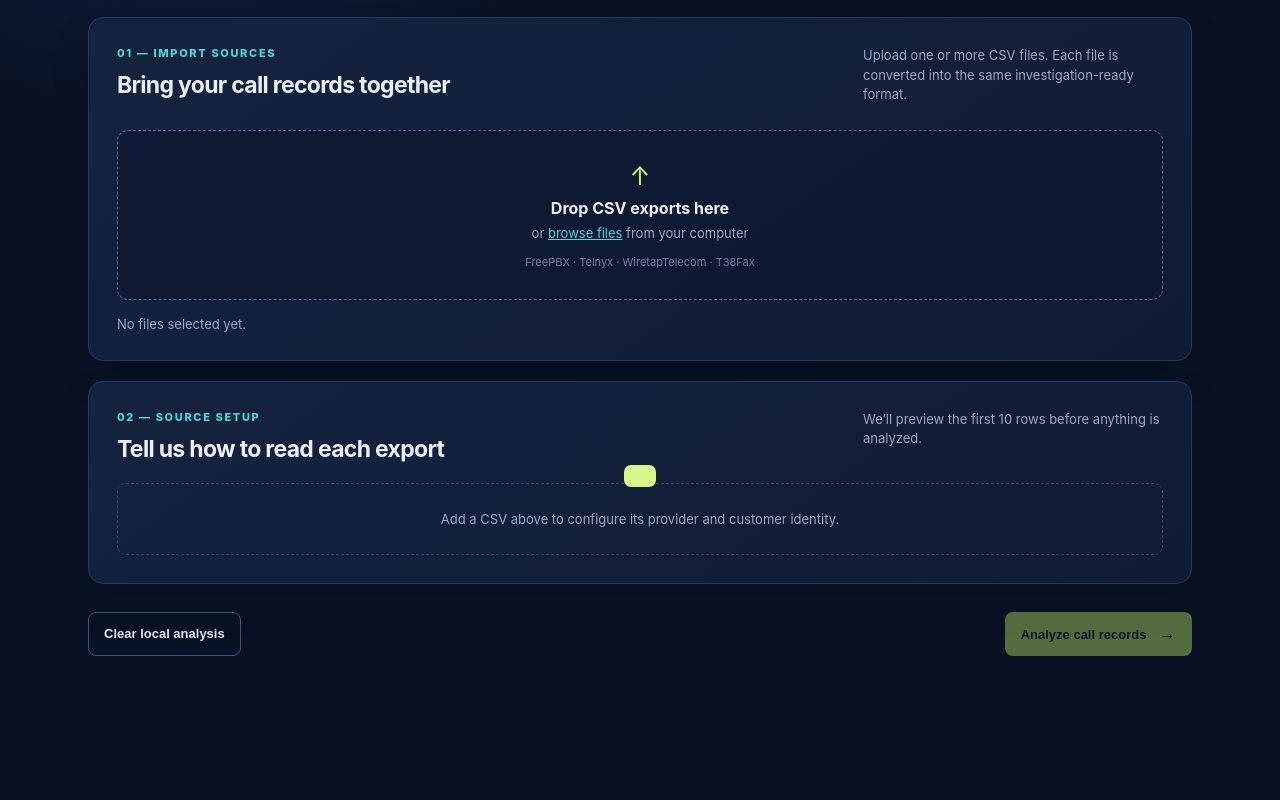
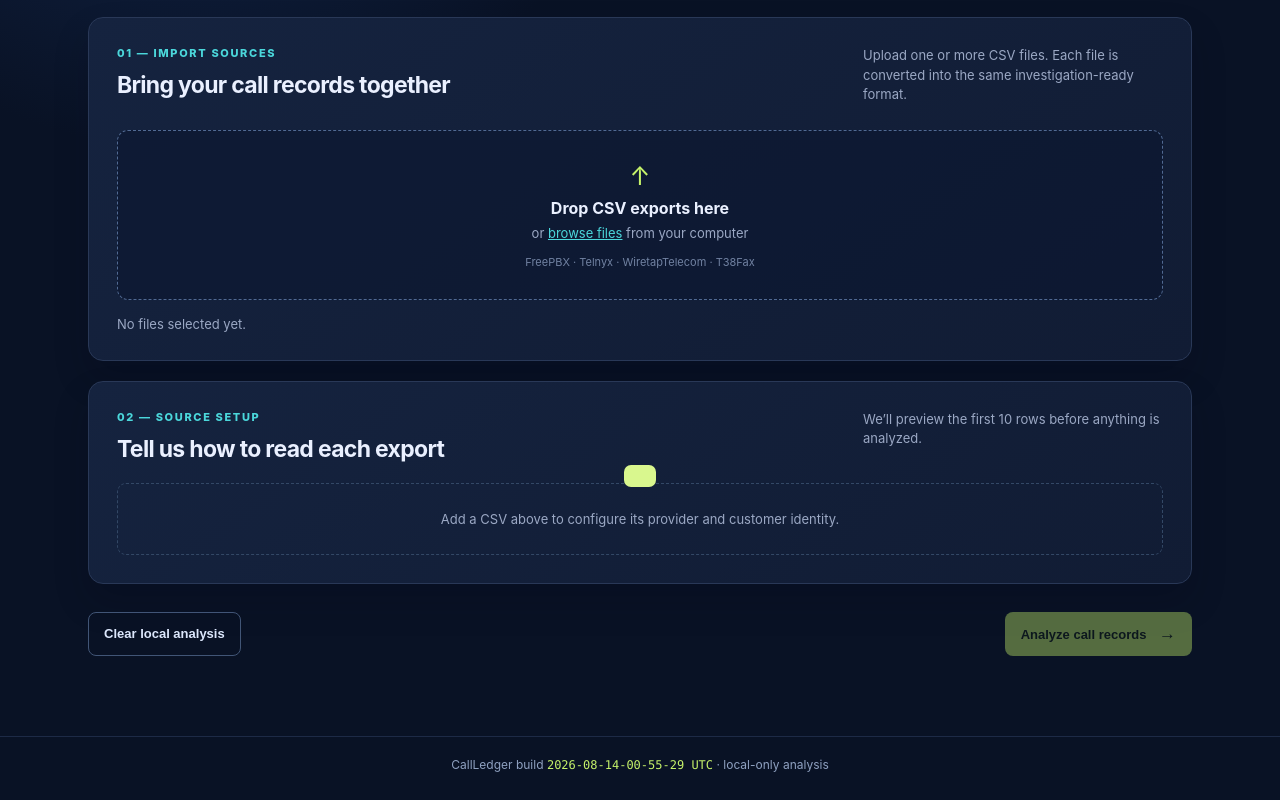
Before and after one commit to tomck/callledger, a plain HTML site: page index.html in a window 1280 px wide. Shown: the part 379-1179 px from the top of the page. Before the commit the page ends 1115 px from the top, so only its background shows below. Drawn offline with Linux system fonts and the light colour scheme.

Commit message:
Show UTC build version in footer

```diff
--- a/index.html
+++ b/index.html
@@ -56,6 +56,8 @@
       </section>
     </main>
 
+    <footer class="build-footer">CallLedger build <code>2026-08-14-00-55-29 UTC</code> · local-only analysis</footer>
+
     <dialog id="mapping-dialog"><form method="dialog" class="dialog-card"><button class="dialog-close" value="cancel">×</button><p class="eyebrow">COLUMN MAPPING</p><h2>Map this export to CallLedger</h2><p>Choose the CSV column that best represents each field. Only time and one phone-number field are required.</p><div id="mapping-fields" class="mapping-fields"></div><div class="dialog-actions"><button class="button ghost" value="cancel">Cancel</button><button id="save-mapping" class="button primary" value="default">Use mapping</button></div></form></dialog>
     <dialog id="detail-dialog"><div class="dialog-card wide"><button class="dialog-close" id="detail-close">×</button><div id="detail-content"></div></div></dialog>
     <div id="toast" role="status"></div>
--- a/overrides.css
+++ b/overrides.css
@@ -40,3 +40,16 @@ dialog {
   dialog { width: calc(100vw - 16px); max-width: calc(100vw - 16px); }
   .dialog-card, .dialog-card.wide { padding: 20px; }
 }
+
+.build-footer {
+  border-top: 1px solid #1d2a46;
+  color: #8fa1c1;
+  font-size: 12px;
+  padding: 20px 28px 28px;
+  text-align: center;
+}
+
+.build-footer code {
+  color: #c6f36a;
+  font-family: ui-monospace, SFMono-Regular, Menlo, monospace;
+}
```
